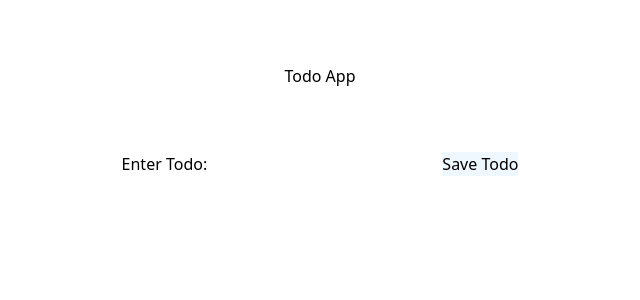
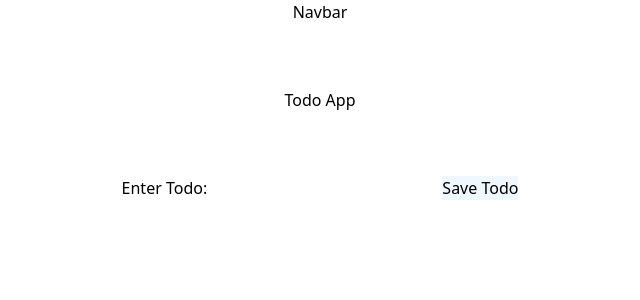
Before and after one commit to Randycullins08/todo-typescript, a React (Vite) app: page / in a window 1280 px wide. Shown: the top 300 px of the page, without its empty margins (320-960 px from the left). Built offline with nearby package versions, Linux system fonts and the light colour scheme; data requests are answered from the project's data file.

Commit message:
started working on navbar by adding it to main.tsx

```diff
--- /dev/null
+++ b/src/components/layouts/Navbar.tsx
@@ -0,0 +1,3 @@
+export default function Navbar() {
+  return <nav>Navbar</nav>;
+}
--- a/src/index.css
+++ b/src/index.css
@@ -5,6 +5,10 @@
 
 body {
   margin: 0;
+}
+
+nav {
+  text-align: center;
 }
 
 .app {
--- a/src/main.tsx
+++ b/src/main.tsx
@@ -3,10 +3,12 @@ import ReactDOM from "react-dom/client";
 import App from "./App.tsx";
 import { TodoProvider } from "./components/context/TodoContext.tsx";
 import "./index.css";
+import Navbar from "./components/layouts/Navbar.tsx";
 
 ReactDOM.createRoot(document.getElementById("root")!).render(
   <React.StrictMode>
     <TodoProvider>
+      <Navbar />
       <App />
     </TodoProvider>
   </React.StrictMode>
```
